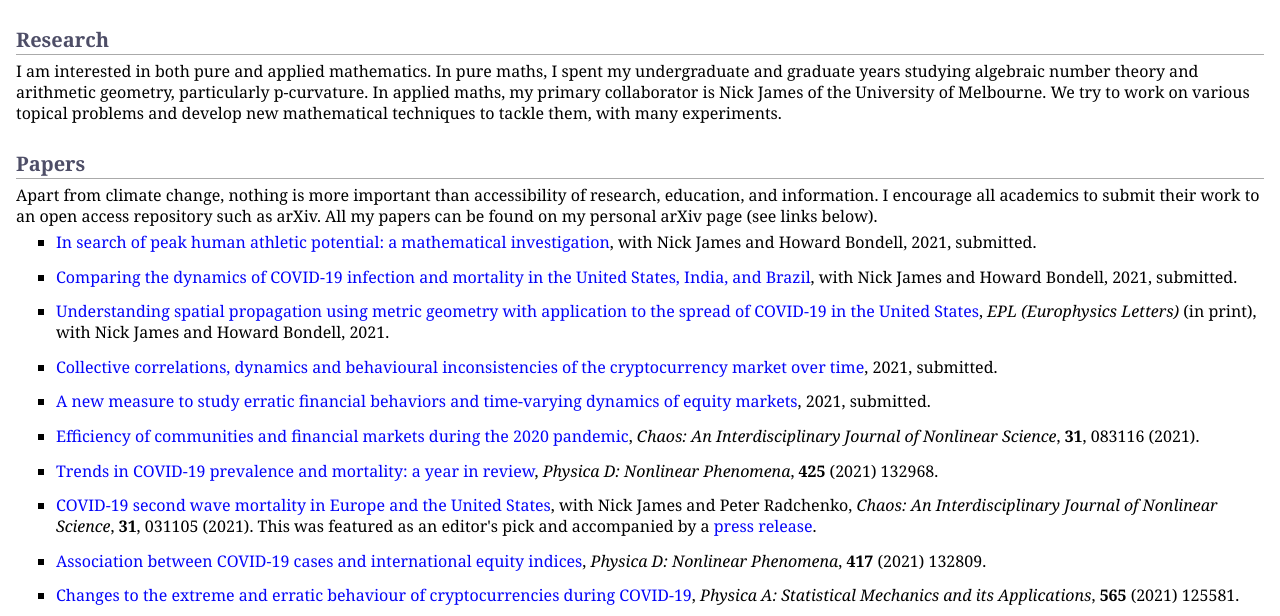
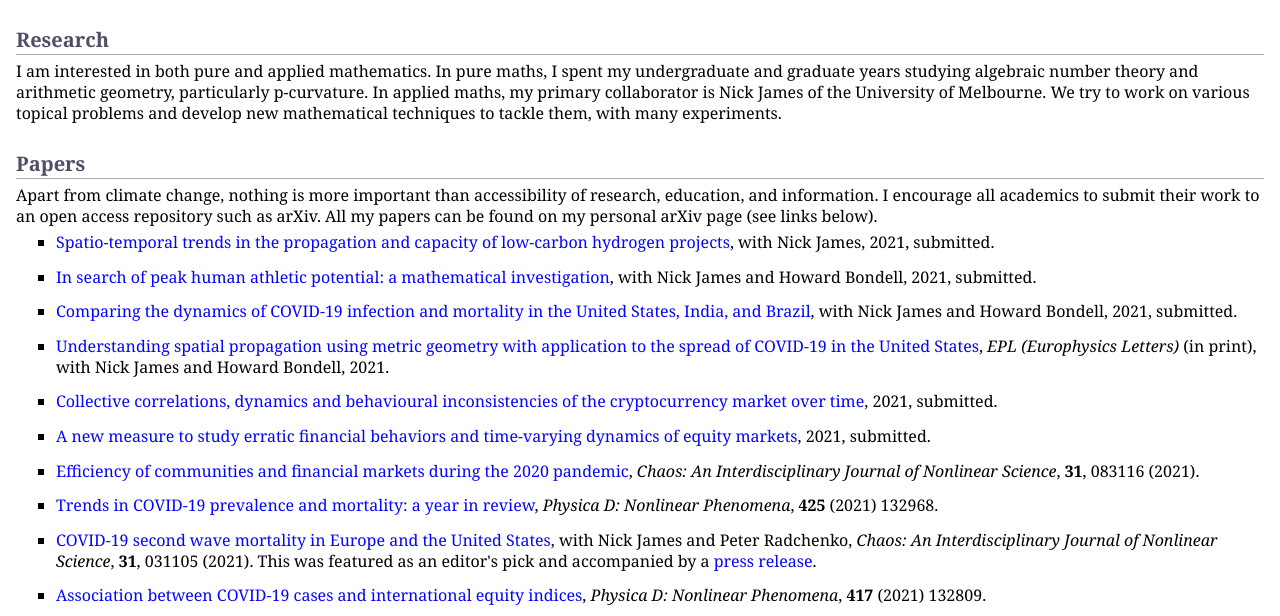
Before and after one commit to MaxMenzies/maxmenzies.com, a Jekyll site: the page index.html, which Jekyll copies as it is, in a window 1280 px wide and 900 px high, cut to the strip 284-900 px from the top of the window. Built offline with Jekyll 4.4.1, drawn with Linux system fonts in a browser that asks for light colours.

Commit message:
Update index.html

```diff
--- a/index.html
+++ b/index.html
@@ -41,6 +41,10 @@
 <p>I am interested in both pure and applied mathematics. In pure maths, I spent my undergraduate and graduate years studying algebraic number theory and arithmetic geometry, particularly p-curvature. In applied maths, my primary collaborator is Nick James of the University of Melbourne. We try to work on various topical problems and develop new mathematical techniques to tackle them, with many experiments.</p>
 <h2>Papers</h2>
 <p>Apart from climate change, nothing is more important than accessibility of research, education, and information. I encourage all academics to submit their work to an open access repository such as arXiv. All my papers can be found on my personal arXiv page (see links below). </p>
+<ul>
+<li><p><a href="https://arxiv.org/abs/2110.13476">Spatio-temporal trends in the propagation and capacity of low-carbon hydrogen projects</a>, with Nick James, 2021, submitted.</p>
+</li>
+</ul>
 <ul>
 <li><p><a href="https://arxiv.org/abs/2109.13517">In search of peak human athletic potential: a mathematical investigation</a>, with Nick James and Howard Bondell, 2021, submitted.</p>
 </li>
```
